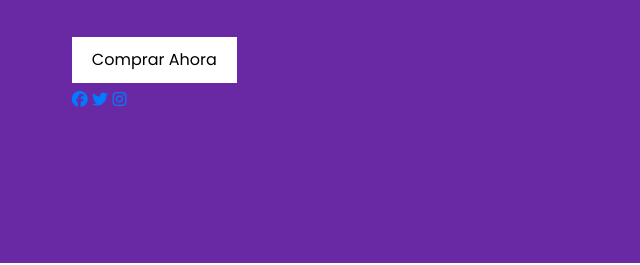
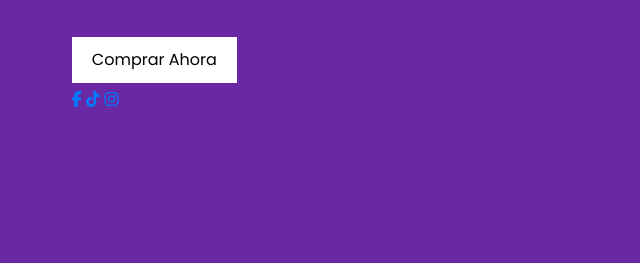
Before and after one commit to Haqui82/MariaE_MVP, a website: page Front-End/html/index.html in a window 1280 px wide. Shown: the part 3596-3861 px from the top of the page, 509-1149 px from the left. Drawn offline with nearby package versions, Linux system fonts and the light colour scheme.

Commit message:
feat(social): add TikTok icon, update social media links and the font version.

```diff
--- a/Front-End/html/index.html
+++ b/Front-End/html/index.html
@@ -467,7 +467,6 @@
                     <a href="https://www.instagram.com/jeansmaria_e/" target="_blank">
                         <i class="fa-brands fa-instagram"></i>
                     </a>
-
                 </div>
               </div>
             </div>
@@ -783,14 +782,17 @@
               </div>
                 <div class="social_container">
                   <div class="social_box">
-                      <a href="https://web.facebook.com/people/Jeans-Maria-e/61560507869528/?sk=followers">
-                        <i class="fa fa-facebook" aria-hidden="true"></i>
+
+                    <a href="https://web.facebook.com/people/Jeans-Maria-e/61560507869528/?sk=followers" target="_blank">
+                        <i class="fa-brands fa-facebook-f"></i>
                     </a>
-                      <a href="">
-                        <i class="fa fa-twitter" aria-hidden="true"></i>
+
+                    <a href="https://www.tiktok.com/@maria.e..girls.fa?_r=1&_t=ZS-9BGEd0v40Wa" target="_blank">
+                        <i class="fa-brands fa-tiktok"></i>
                     </a>
-                      <a href="https://www.instagram.com/jeansmaria_e/">
-                        <i class="fa fa-instagram" aria-hidden="true"></i>
+
+                    <a href="https://www.instagram.com/jeansmaria_e/" target="_blank">
+                        <i class="fa-brands fa-instagram"></i>
                     </a>
                 </div>
               </div>
```
Lines whose indentation alone changed are shown as unchanged.
